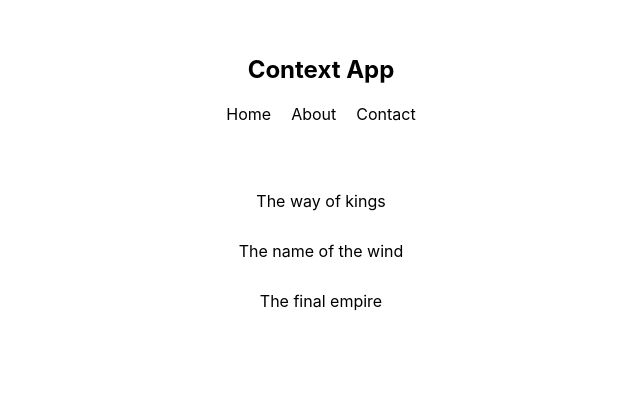
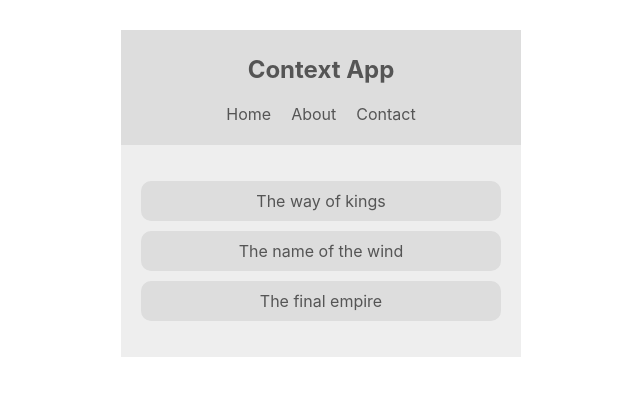
Before and after one commit to Eder87rh/react-context-hooks, a React (Create React App) app: page / in a window 1280 px wide. Shown: the top 396 px of the page, without its empty margins (319-959 px from the left). Built offline with nearby package versions, Linux system fonts and the light colour scheme.

Commit message:
Accesing context part 1

```diff
--- a/src/components/BookList.js
+++ b/src/components/BookList.js
@@ -1,14 +1,18 @@
 import React, { Component } from 'react';
+import { ThemeContext } from '../contexts/ThemeContexts';
 
 class BookList extends Component {
+  static contextType = ThemeContext;
   state = {  }
   render() {
+    const { isLightTheme, light, dark } = this.context;
+    const theme = isLightTheme ? light: dark;
     return (
-      <div className="book-list" >
+      <div className="book-list" style={{ color: theme.syntax, background: theme.bg }} >
         <ul>
-          <li>The way of kings</li>
-          <li>The name of the wind</li>
-          <li>The final empire</li>
+          <li style = {{ background: theme.ui }}>The way of kings</li>
+          <li style = {{ background: theme.ui }}>The name of the wind</li>
+          <li style = {{ background: theme.ui }}>The final empire</li>
         </ul>
       </div>
      );
--- a/src/components/Navbar.js
+++ b/src/components/Navbar.js
@@ -1,9 +1,13 @@
 import React, { Component } from 'react';
+import { ThemeContext } from '../contexts/ThemeContexts';
 
 class Navbar extends Component {
+  static contextType = ThemeContext
   render() {
+    const { isLightTheme, light, dark } = this.context;
+    const theme = isLightTheme ? light : dark;
     return (
-      <nav>
+      <nav style={{ background: theme.ui, color: theme.syntax }}>
         <h1>Context App</h1>
         <ul>
           <li>Home</li>
```
